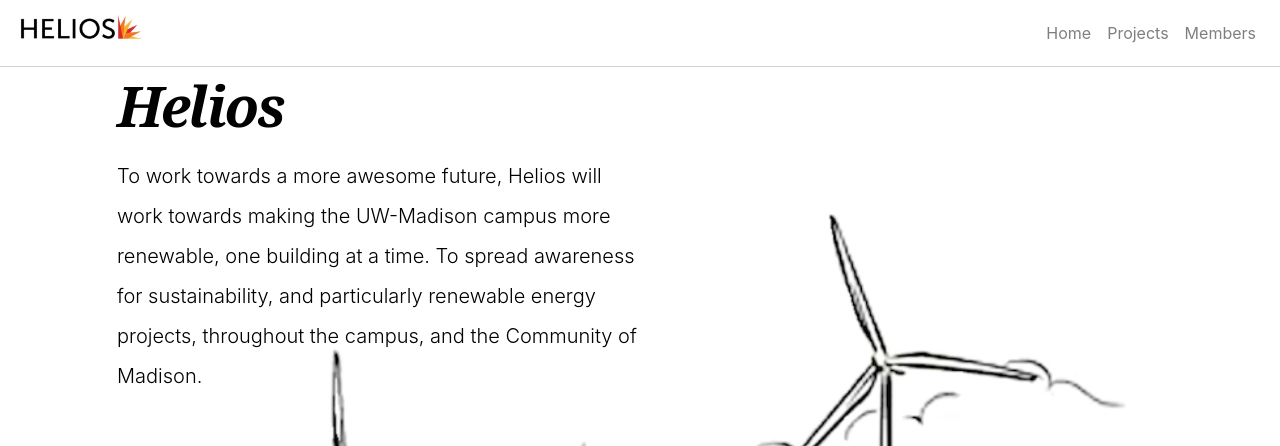
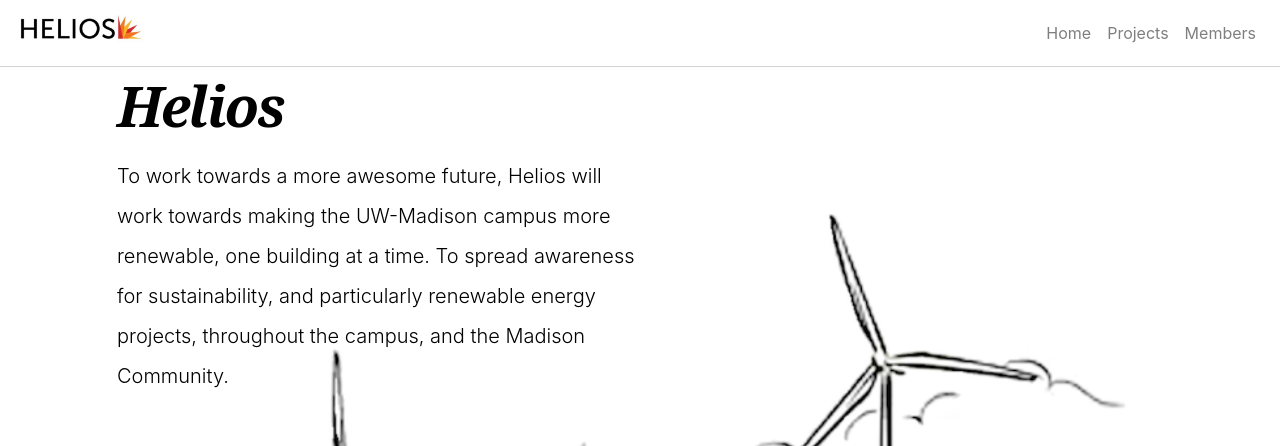
Before and after one commit to jstarfeldt/HeliosTechTeam, a React (Create React App) app: page / in a window 1280 px wide. Shown: the top 446 px of the page. Built offline with nearby package versions, Linux system fonts and the light colour scheme.

Commit message:
Update Home.jsx

```diff
--- a/src/Page/Home/Home.jsx
+++ b/src/Page/Home/Home.jsx
@@ -18,7 +18,7 @@ export default function Home() {
           <div className="col-md-6 px-0" style={{marginRight: 'auto', marginBottom: '450px'}} >
             <h1 className="display-4 font-italic homeTitle">Helios</h1>
             <p className="lead my-3">To work towards a more awesome future, Helios will work towards making the UW-Madison campus more renewable, one building at a time.
-To spread awareness for sustainability, and particularly renewable energy projects, throughout the campus, and the Community of Madison.</p>
+To spread awareness for sustainability, and particularly renewable energy projects, throughout the campus, and the Madison Community.</p>
           </div>
         </Jumbotron>
 
```
